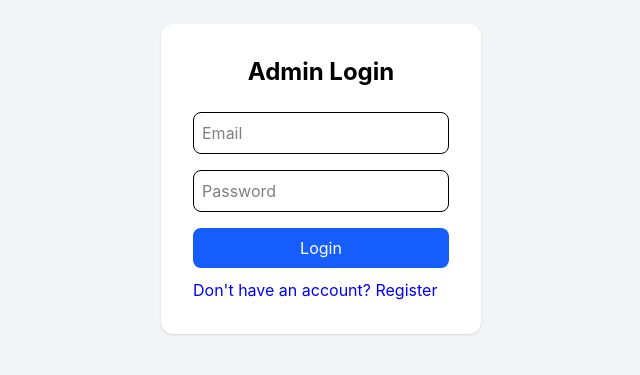
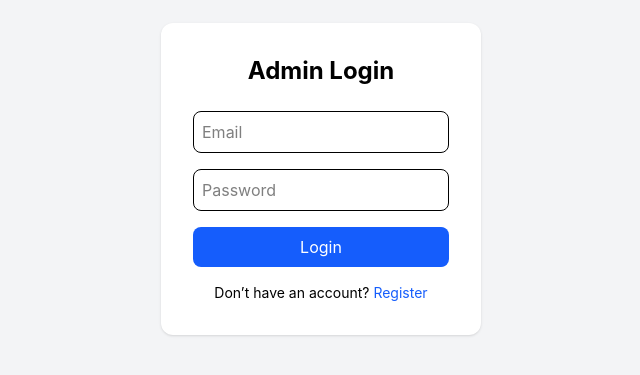
Before and after one commit to Nayakdheera/pvr-invoice-system, a React (Vite) app in the folder frontend/: page / in a window 1280 px wide. Shown: the part 221-596 px from the top of the page, without its empty margins (319-959 px from the left). Built offline with nearby package versions, Linux system fonts and the light colour scheme.

Commit message:
updated frontend changes

```diff
--- a/frontend/src/pages/Login.jsx
+++ b/frontend/src/pages/Login.jsx
@@ -1,9 +1,11 @@
 import { useState } from "react";
+import { useNavigate } from "react-router-dom";
 import { Link } from "react-router-dom";
 
 export default function Login() {
   const [email, setEmail] = useState("");
   const [password, setPassword] = useState("");
+  const navigate = useNavigate();
 
   const handleLogin = async (e) => {
     e.preventDefault();
@@ -67,12 +69,15 @@
       <button className="w-full bg-blue-600 text-white py-2 rounded-lg hover:bg-blue-700">
         Login
       </button>
-
-      <Link to="/register">
-        <p style={{ marginTop: "10px", color: "blue", cursor: "pointer" }}>
-          Don't have an account? Register
-        </p>
-    </Link>
+      <p className="text-center mt-4 text-sm">
+        Don’t have an account?{" "}
+        <span
+          onClick={() => navigate("/register")}
+          className="text-blue-600 cursor-pointer hover:underline"
+        >
+          Register
+        </span>
+      </p>
 
     </form>
   </div>
```
